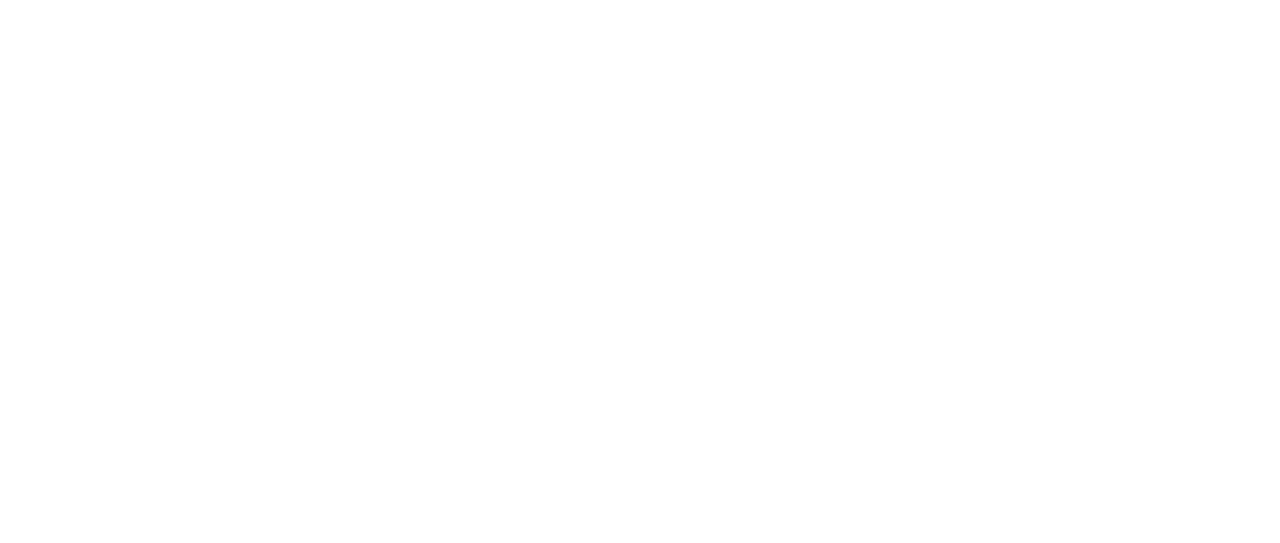
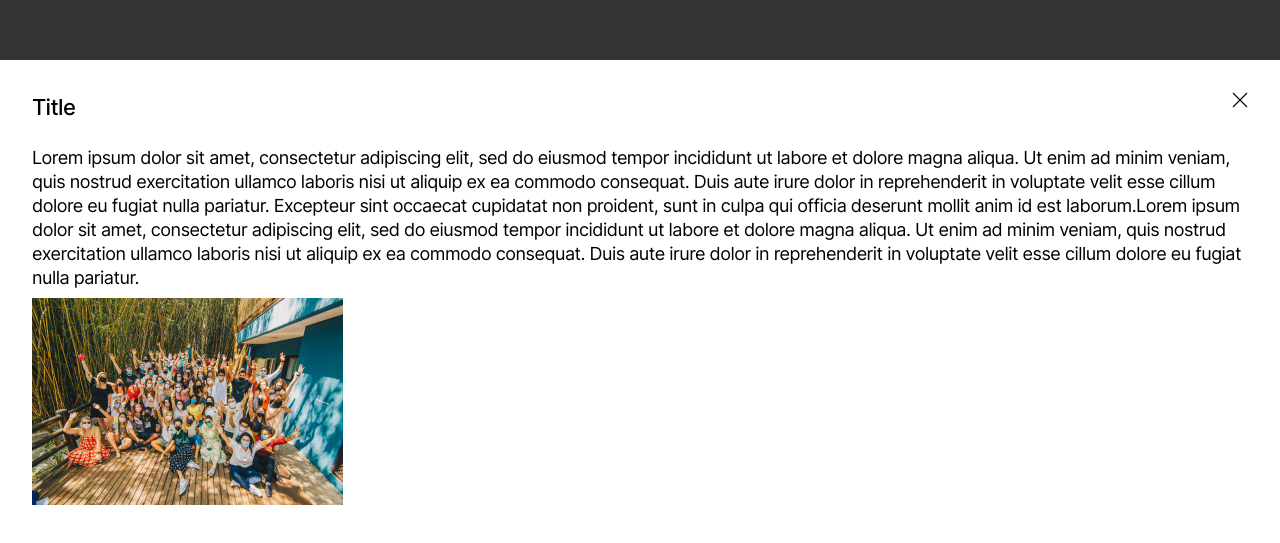
Before and after one commit to guicalmeida/react-dialog, a React (Vite) app: page / in a window 1280 px wide. Shown: the part 257-800 px from the top of the page. Built offline with nearby package versions, Linux system fonts and the light colour scheme.

Commit message:
feat: create layout for dialog

```diff
--- a/src/App.tsx
+++ b/src/App.tsx
@@ -1,10 +1,11 @@
+import Dialog from "./components/dialog/dialog";
 
 function App() {
-
   return (
     <>
+    <Dialog />
     </>
-  )
+  );
 }
 
-export default App
+export default App;
--- /dev/null
+++ b/src/components/dialog/dialog.tsx
@@ -0,0 +1,34 @@
+import CloseIcon from "./closeIcon.svg";
+import { Backdrop, Body, DialogContainer, Header } from "./style";
+
+export default function Dialog() {
+  return (
+    <Backdrop>
+      <DialogContainer>
+        <Header>
+          <h1>Title</h1>
+          <button>
+            <img src={CloseIcon} alt="Ícone de fechar" />
+          </button>
+        </Header>
+        <Body>
+          <p>
+          Lorem ipsum dolor sit amet, consectetur adipiscing elit, sed do
+          eiusmod tempor incididunt ut labore et dolore magna aliqua. Ut enim ad
+          minim veniam, quis nostrud exercitation ullamco laboris nisi ut
+          aliquip ex ea commodo consequat. Duis aute irure dolor in
+          reprehenderit in voluptate velit esse cillum dolore eu fugiat nulla
+          pariatur. Excepteur sint occaecat cupidatat non proident, sunt in
+          culpa qui officia deserunt mollit anim id est laborum.Lorem ipsum
+          dolor sit amet, consectetur adipiscing elit, sed do eiusmod tempor
+          incididunt ut labore et dolore magna aliqua. Ut enim ad minim veniam,
+          quis nostrud exercitation ullamco laboris nisi ut aliquip ex ea
+          commodo consequat. Duis aute irure dolor in reprehenderit in voluptate
+          velit esse cillum dolore eu fugiat nulla pariatur.
+          </p>
+          <img src="image 7.png"/>
+        </Body>
+      </DialogContainer>
+    </Backdrop>
+  );
+}
--- /dev/null
+++ b/src/components/dialog/style.ts
@@ -0,0 +1,52 @@
+import { styled } from "styled-components";
+
+const Backdrop = styled.div`
+  width: 100vw;
+  height: 100vh;
+  background-color: #000000cc;
+  position: relative;
+  z-index: 1000;
+`;
+
+const DialogContainer = styled.div`
+  position: absolute;
+  box-sizing: border-box;
+  z-index: 1001;
+  right: 0;
+  bottom: 0;
+  left: 0;
+  height: fit-content;
+  max-height: 90%;
+  padding: 32px;
+  display: flex;
+  flex-direction: column;
+  gap: 24px;
+  background-color: #fff;
+`;
+
+const Header = styled.div`
+  display: flex;
+  justify-content: space-between;
+  align-items: start;
+
+  h1 {
+    font-size: 22px;
+    font-weight: 500;
+    line-height: 30px;
+    letter-spacing: -0.704px;
+  }
+`;
+
+const Body = styled.div`
+  font-size: 18px;
+  font-weight: 400;
+  line-height: 24px;
+  letter-spacing: -0.504px;
+  overflow: auto;
+
+  & *:not(:last-child) {
+    margin-bottom: 8px;
+  }
+`;
+
+export { Backdrop, Body, DialogContainer, Header };
--- a/src/index.css
+++ b/src/index.css
@@ -101,7 +101,7 @@
   padding: 0;
   border: 0;
   font-size: 100%;
-  font: 'Inter', sans-serif;
+  font-family: 'Inter', sans-serif;
   vertical-align: baseline;
 }
 
```
Also changed, not shown: public/image 7.png (added), src/components/dialog/closeIcon.svg (added).
